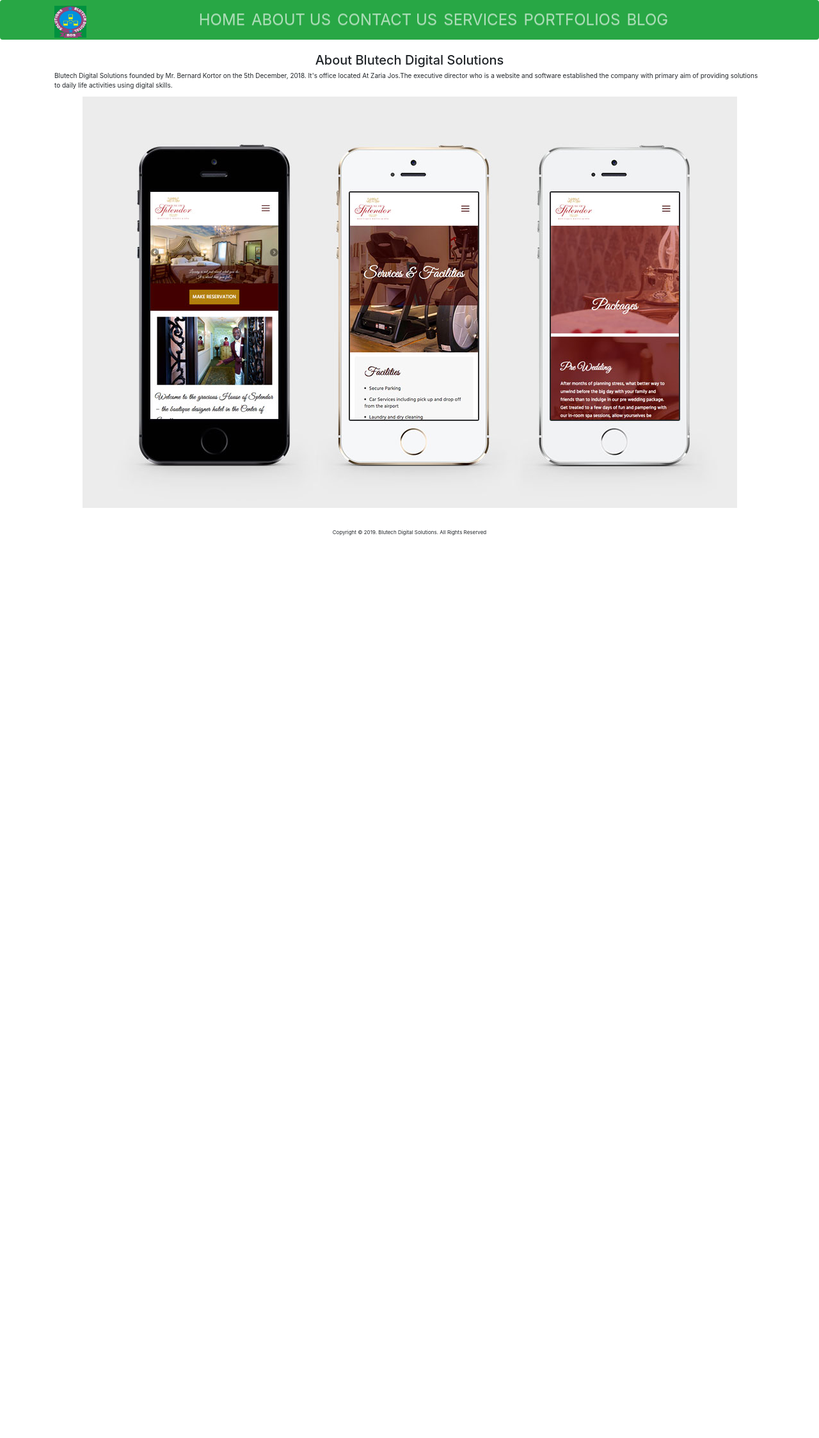
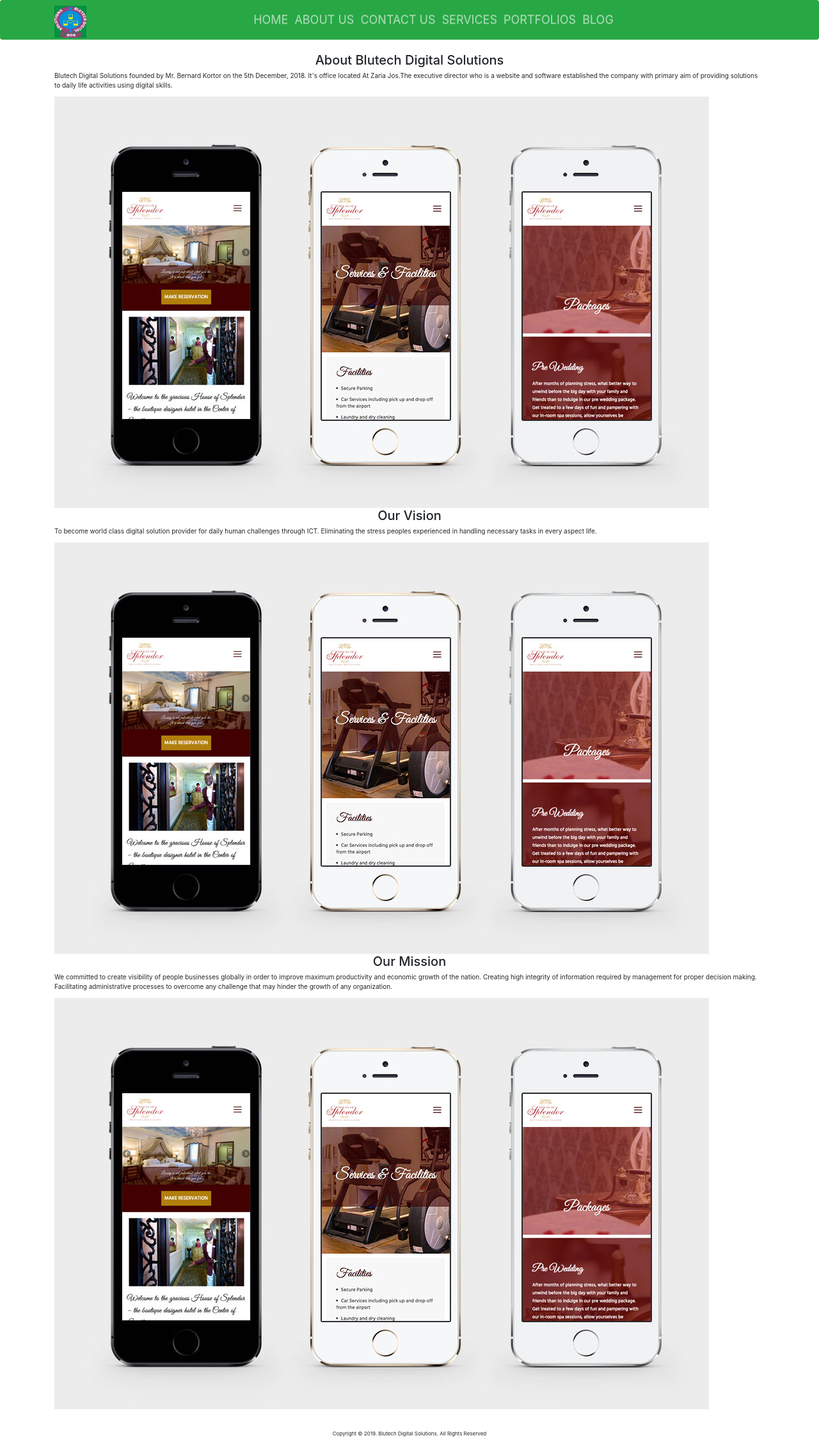
Before and after one commit to kortor19/Django_Home, a Django app: page /about/ in a window 1280 px wide. Shown: the whole page at 64% size. Before the commit the page ends 837 px from the top, so only its background shows below. Run offline with Django 3.2, Linux system fonts and the light colour scheme; some libraries are stand-ins or nearby versions.

Commit message:
my website, first commit

```diff
--- a/pages/templates/about.html
+++ b/pages/templates/about.html
@@ -11,7 +11,21 @@
 Jos.The executive director who is a website and software established the company with primary aim of providing
 solutions to daily life activities using digital skills.
 </p>
+<img src="{% static 'images/1.jpg' %}">
 <center>
+    <h2> Our Vision</h2>
+</center>
+<p>
+    To become world class digital solution provider for daily human challenges through ICT. Eliminating the stress peoples experienced in handling necessary tasks in every aspect life.
+</p>
 <img src="{% static 'images/1.jpg' %}">
+<center>
+    <h2> Our Mission</h2>
 </center>
+<p>
+We committed to create visibility of people businesses globally in order to improve maximum productivity and economic growth of the nation. Creating high integrity of information required by management for proper decision making. Facilitating administrative processes to overcome any challenge that may hinder the growth of any organization.
+</p>
+
+<img src="{% static 'images/1.jpg' %}">
+
 {% endblock %}
--- a/pages/templates/home.html
+++ b/pages/templates/home.html
@@ -14,4 +14,8 @@
       </div>
     </div>
   </div>
+  <br>
+  <p>
+    You are highly welcome to Blutect Digital Solution official website. You can  contact us for the following services such as data processing, graphic designs, website design and management, Software development ( desktop and web applications), Computer assemblage,  Computer maintenance and software installation, database management, SEO management .
+  </p>
 {% endblock %}
--- a/static/css/pages.css
+++ b/static/css/pages.css
@@ -7,20 +7,14 @@
     text-underline-position: none;
 }
 
-.page-header {
-    background-color: green;
-    margin-top: 0;
-    padding: 20px 20px 20px 40px;
-    }
 
-    .page-header h1, .page-header h1 a, .page-header h1 a:visited, .page-header h1 a:active {
-        color: #d18989;
-        font-size: 36pt;
-        text-decoration: none;
-        }
 .navbar {
-    background-color: blueviolet;
-    color: forestgreen;
+    background-color: rgb(237, 234, 240);
+    color: rgb(4, 71, 24);
     font-style: normal;
-    font-size: x-large;
+    font-size: large;
 }
+
+body{
+    background-color: rgb(231, 227, 235);
+}
```
